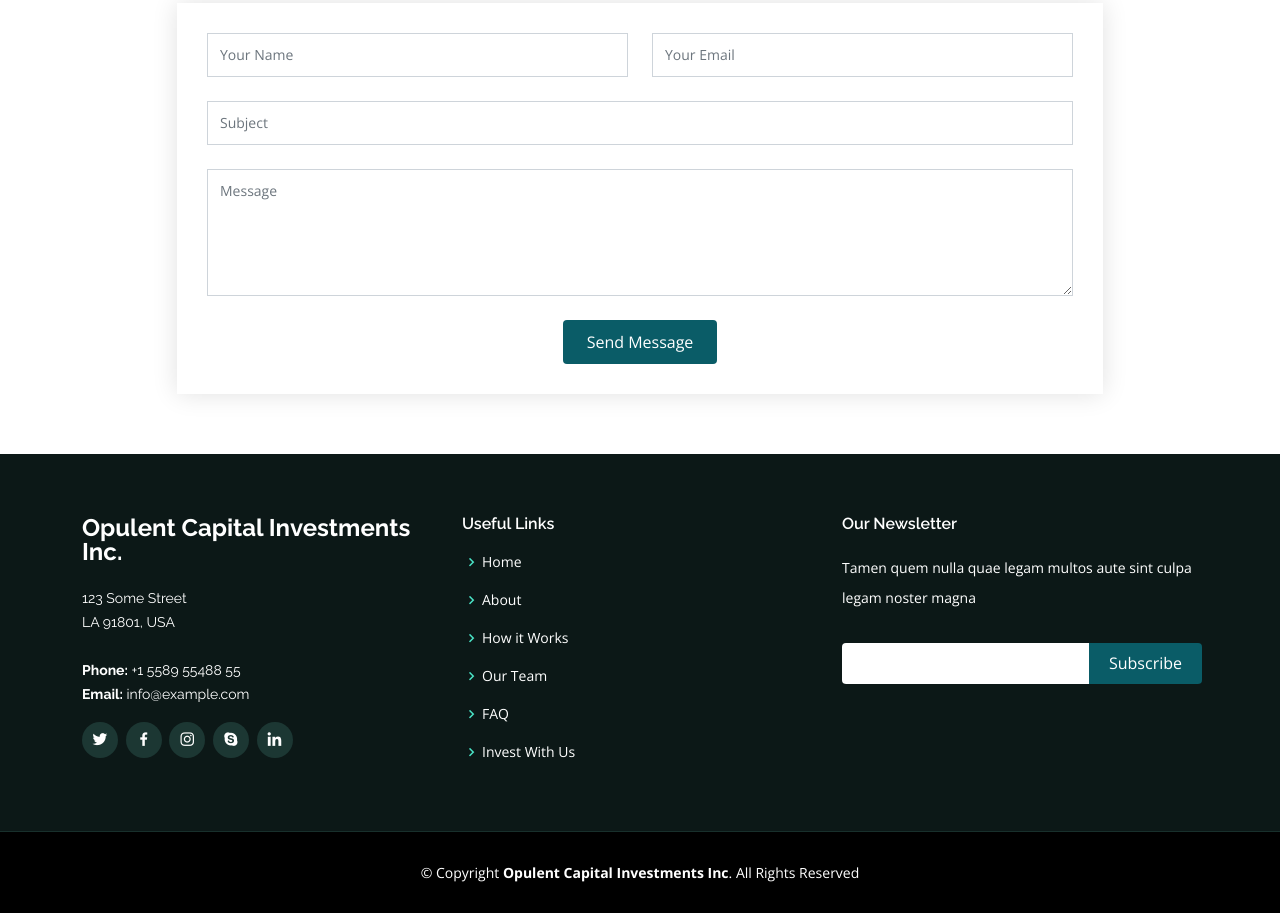
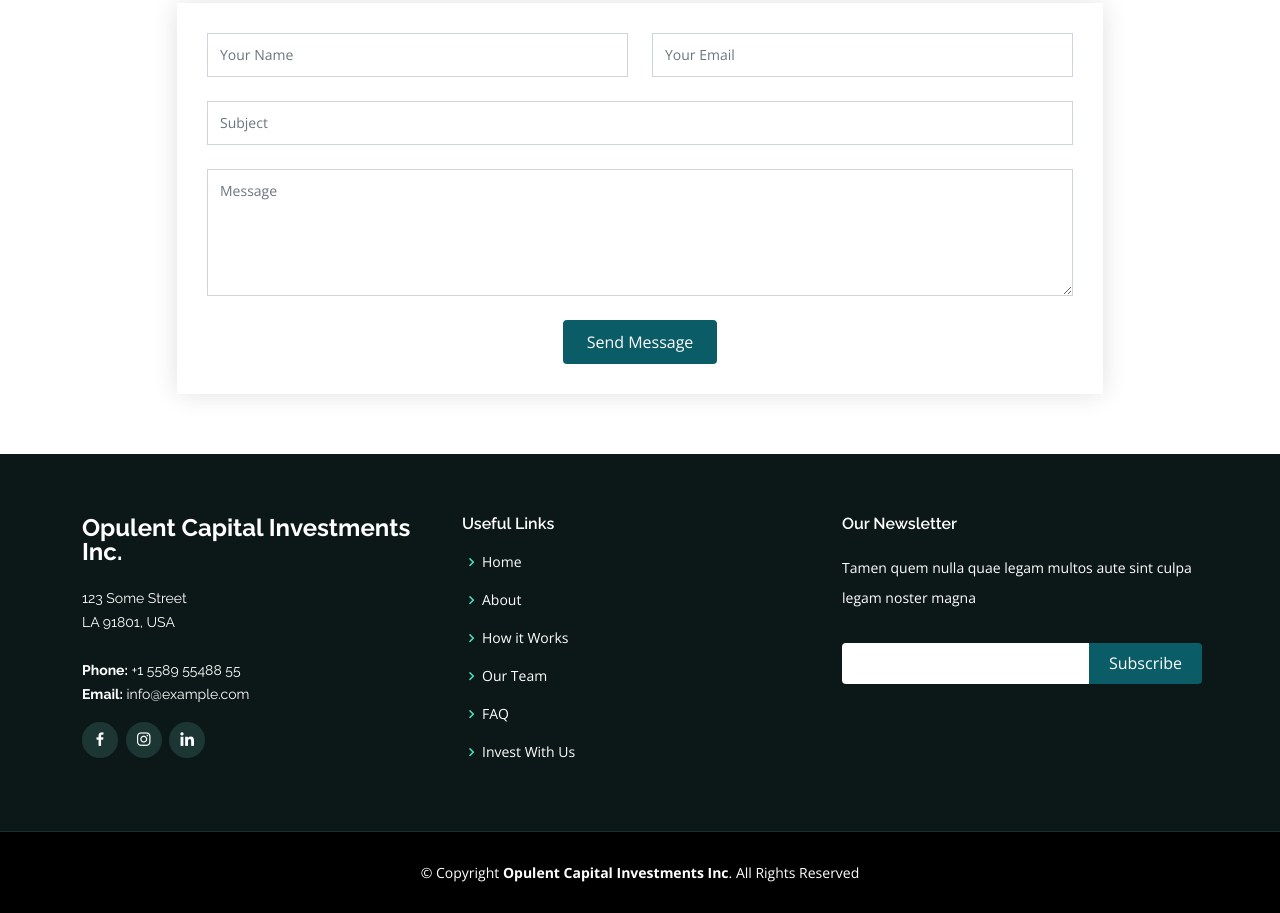
Before and after one commit to eyanez1230/george-cordova, a plain HTML site: page index.html in a window 1280 px wide. Shown: the part 4398-5311 px from the top of the page. Drawn offline with nearby package versions, Linux system fonts and the light colour scheme.

Commit message:
Fixed defect

```diff
--- a/index.html
+++ b/index.html
@@ -490,10 +490,10 @@
                 <strong>Email:</strong> info@example.com<br>
               </p>
               <div class="social-links mt-3">
-                <a href="#" class="twitter"><i class="bx bxl-twitter"></i></a>
+                <!-- <a href="#" class="twitter"><i class="bx bxl-twitter"></i></a> -->
                 <a href="#" class="facebook"><i class="bx bxl-facebook"></i></a>
                 <a href="#" class="instagram"><i class="bx bxl-instagram"></i></a>
-                <a href="#" class="google-plus"><i class="bx bxl-skype"></i></a>
+                <!-- <a href="#" class="google-plus"><i class="bx bxl-skype"></i></a> -->
                 <a href="#" class="linkedin"><i class="bx bxl-linkedin"></i></a>
               </div>
             </div>
```
